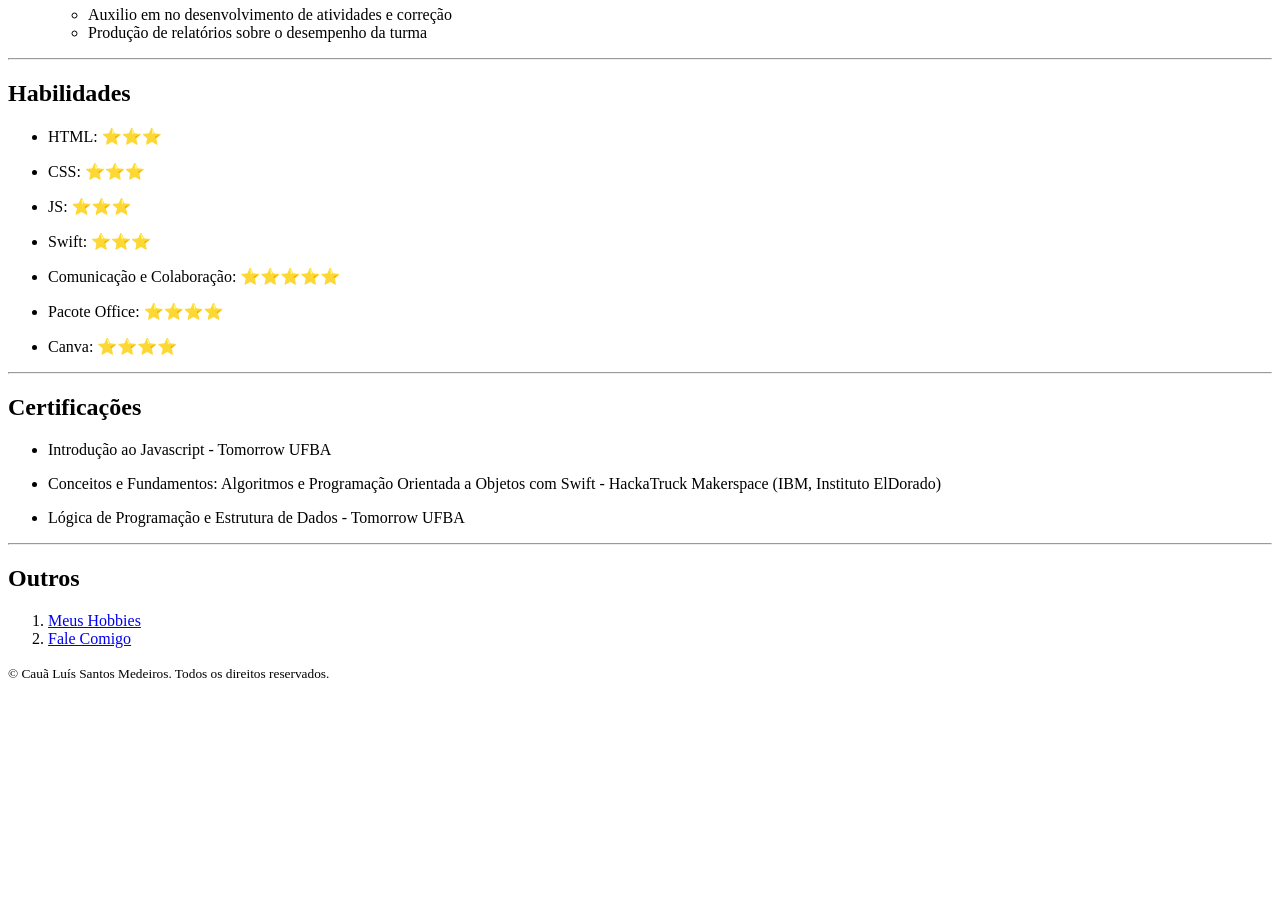
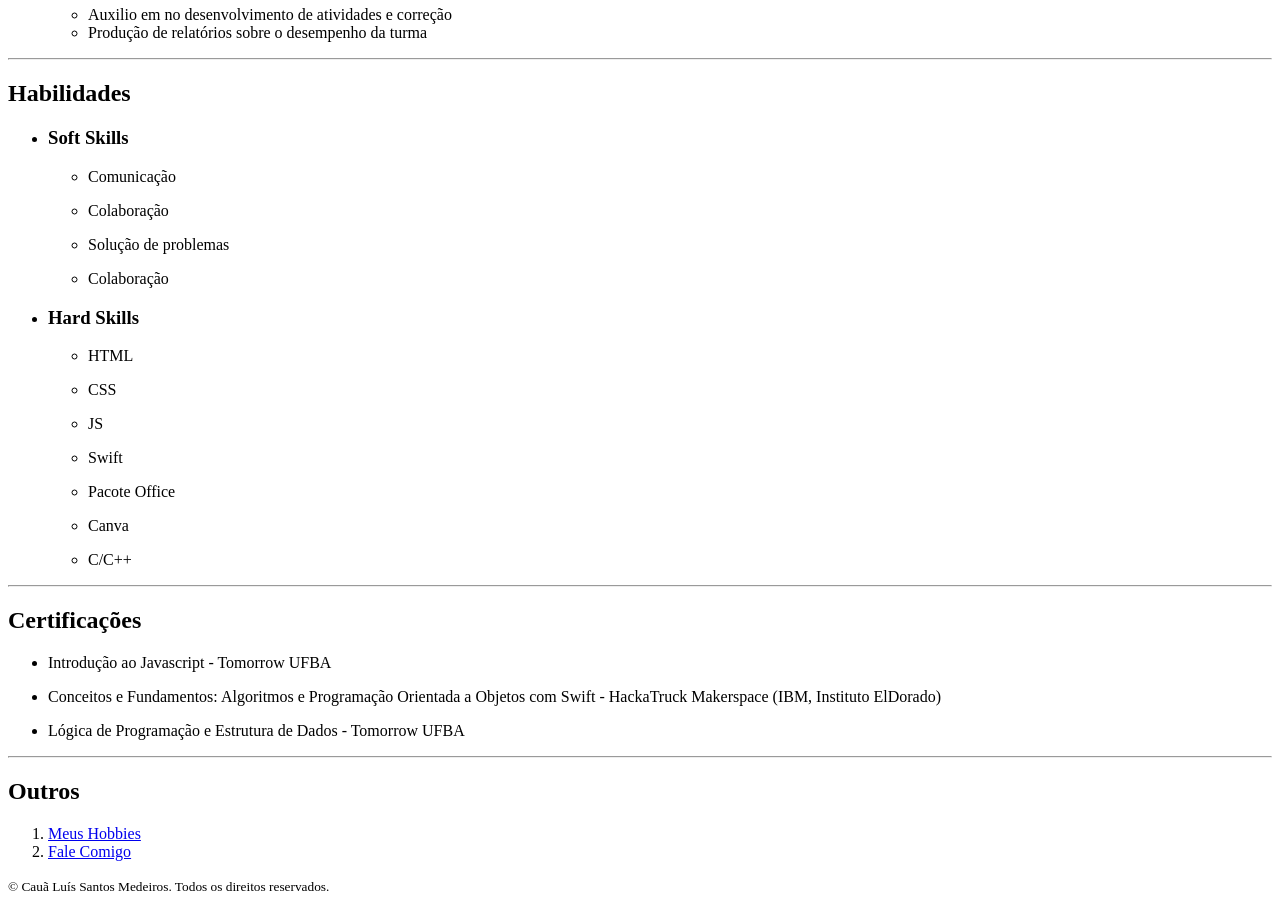
Before and after one commit to CauaLSM/Curriculo-HTML, a plain HTML site: page index.html in a window 1280 px wide. Shown: the part 740-1643 px from the top of the page. Before the commit the page ends 1430 px from the top, so only its background shows below. Drawn offline with Linux system fonts and the light colour scheme.

Commit message:
Update index.html

```diff
--- a/index.html
+++ b/index.html
@@ -40,30 +40,49 @@
         <li>Produção de relatórios sobre o desempenho da turma</li>
       </ul>
     </ul>
-    <hr/>
+    <hr />
     <h2>Habilidades</h2>
     <ul>
-        <li><p>HTML: ⭐️⭐️⭐️</p></li>
-        <li><p>CSS: ⭐️⭐️⭐️</p></li>
-        <li><p>JS: ⭐️⭐️⭐️</p></li>
-        <li><p>Swift: ⭐️⭐️⭐️</p></li>
-        <li><p>Comunicação e Colaboração: ⭐️⭐️⭐️⭐️⭐️</p></li>
-        <li><p>Pacote Office: ⭐️⭐️⭐️⭐️</p></li>
-        <li><p>Canva: ⭐️⭐️⭐️⭐️</p></li>
+      <li><h3>Soft Skills</h3></li>
+      <ul>
+        <li><p>Comunicação</p></li>
+        <li><p>Colaboração</p></li>
+        <li><p>Solução de problemas</p></li>
+        <li><p>Colaboração</p></li>
+      </ul>
+      <li><h3>Hard Skills</h3></li>
+      <ul>
+        <li><p>HTML</p></li>
+        <li><p>CSS</p></li>
+        <li><p>JS</p></li>
+        <li><p>Swift</p></li>
+        <li><p>Pacote Office</p></li>
+        <li><p>Canva</p></li>
+        <li><p>C/C++</p></li>
+      </ul>
     </ul>
-    <hr/>
+    <hr />
     <h2>Certificações</h2>
     <ul>
-        <li><p>Introdução ao Javascript - Tomorrow UFBA</p></li>
-        <li><p>Conceitos e Fundamentos: Algoritmos e Programação Orientada a Objetos com Swift - HackaTruck Makerspace (IBM, Instituto ElDorado)</p>
-        <li><p>Lógica de Programação e Estrutura de Dados - Tomorrow UFBA</p></li>
+      <li><p>Introdução ao Javascript - Tomorrow UFBA</p></li>
+      <li>
+        <p>
+          Conceitos e Fundamentos: Algoritmos e Programação Orientada a Objetos
+          com Swift - HackaTruck Makerspace (IBM, Instituto ElDorado)
+        </p>
+      </li>
+      <li><p>Lógica de Programação e Estrutura de Dados - Tomorrow UFBA</p></li>
     </ul>
-    <hr/>
+    <hr />
     <h2>Outros</h2>
     <ol>
-        <li><a href="./public/hobbies.html">Meus Hobbies</a></li>
-        <li><a href="./public/falecomigo.html">Fale Comigo</a></li>
+      <li><a href="./public/hobbies.html">Meus Hobbies</a></li>
+      <li><a href="./public/falecomigo.html">Fale Comigo</a></li>
     </ol>
-    <footer><small>&copy Cauã Luís Santos Medeiros. Todos os direitos reservados.</small></footer>
+    <footer>
+      <small
+        >&copy Cauã Luís Santos Medeiros. Todos os direitos reservados.</small
+      >
+    </footer>
   </body>
 </html>
```
